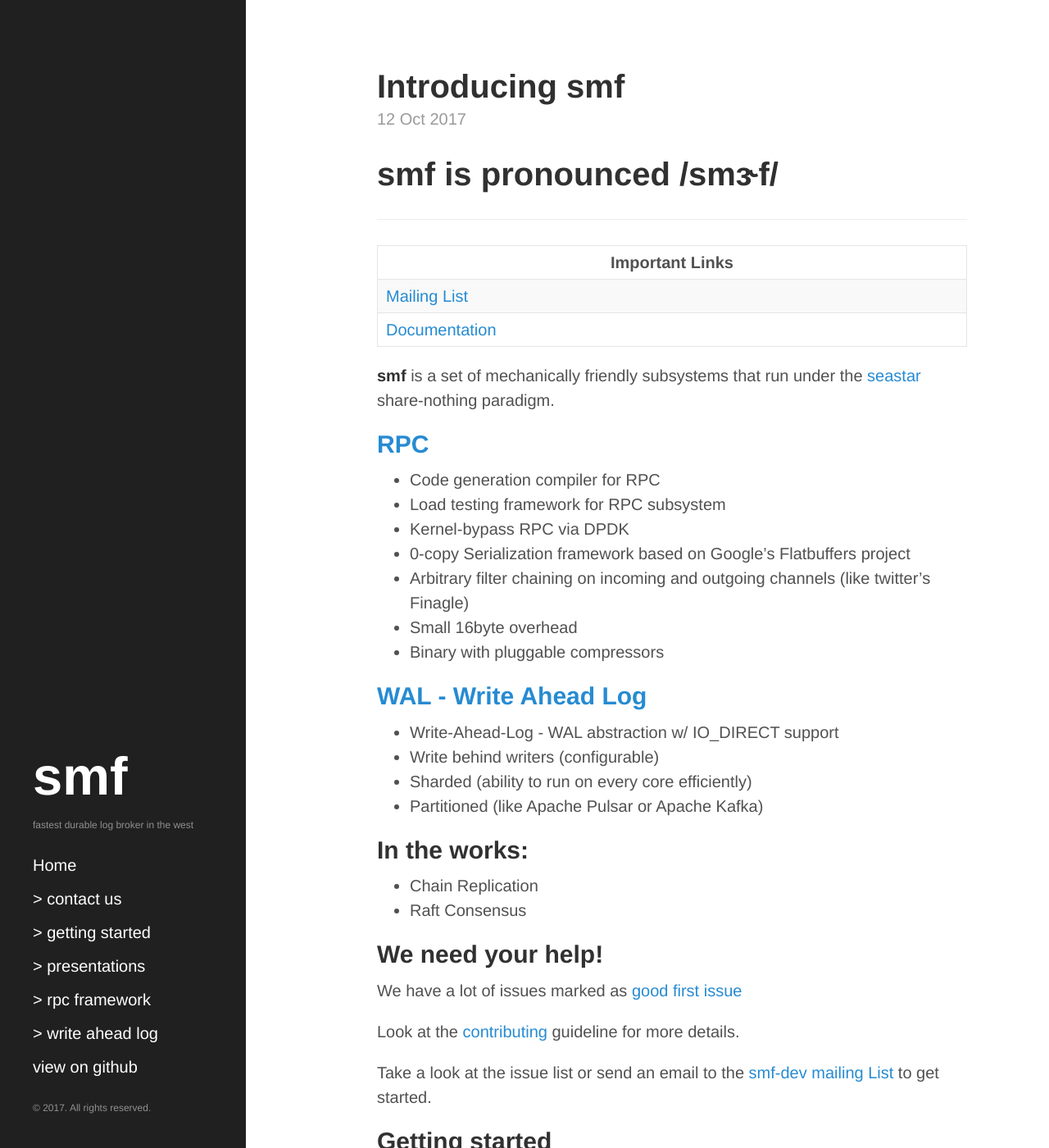
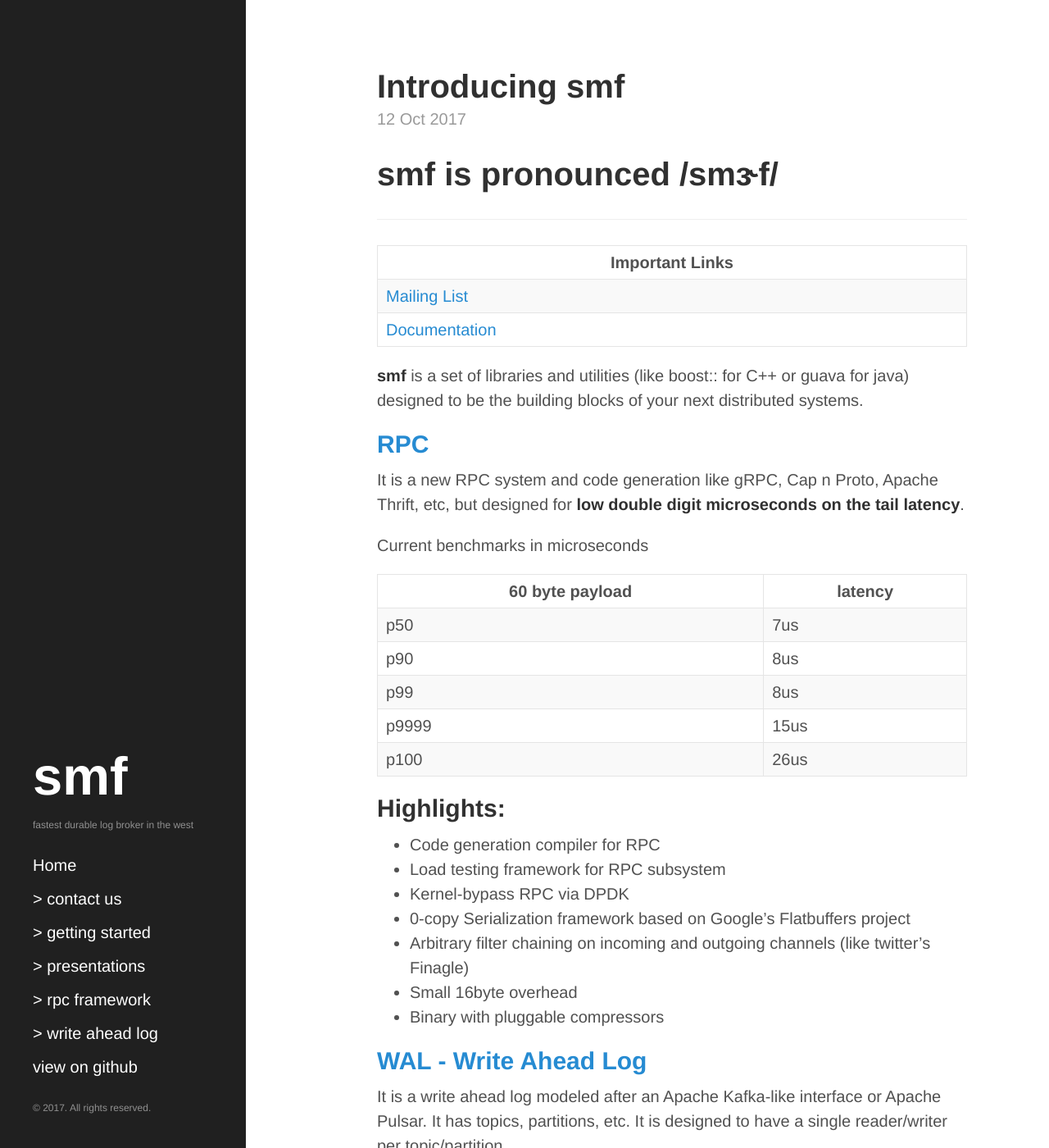
Before and after one commit to smfrpc/smf, a Jekyll site: the page built from docs/_posts/2017-10-12-introducing-smf.md, in a window 1280 px wide and 1400 px high. Shown: the whole window at 82% size. Built offline with Jekyll 4.4.1, drawn with Linux system fonts in a browser that asks for light colours; some of the changed text lies outside the part shown.

Commit message:
Adding a better introduction that is easier to grasp
people dont' care about the tech, they care about the result
so write a biz-like intro for the intorducing-post.md.

docs: fixing markdown tables.

```diff
--- a/docs/_posts/2017-10-12-introducing-smf.md
+++ b/docs/_posts/2017-10-12-introducing-smf.md
@@ -14,12 +14,30 @@ title: Introducing smf
 | [Documentation](https://senior7515.github.io/smf/)
 
 
-**smf** is a set of mechanically friendly subsystems
-that run under the [seastar](http://www.seastar-project.org/)
-share-nothing paradigm.
+**smf** is a set of libraries and utilities (like boost:: for C++ or guava for java)
+designed to be the building blocks of your next distributed systems.
 
 
 ## [RPC]({{site.baseurl}}rpc)
+
+
+It is a new RPC system and code generation like gRPC, Cap n Proto,
+Apache Thrift, etc, but designed for
+**low double digit microseconds on the tail latency**.
+
+Current benchmarks in microseconds
+
+| 60 byte payload  | latency   |
+| ---------------- | --------- |
+| p50              | 7us       |
+| p90              | 8us       |
+| p99              | 8us       |
+| p9999            | 15us      |
+| p100             | 26us      |
+
+
+Highlights:
+---
 
 * Code generation compiler for RPC
 * Load testing framework for RPC subsystem
@@ -31,7 +49,27 @@ share-nothing paradigm.
 
 ## [WAL - Write Ahead Log]({{site.baseurl}}write_ahead_log)
 
-* Write-Ahead-Log - WAL abstraction w/ IO_DIRECT support
+It is a write ahead log modeled after an Apache Kafka-like interface or
+Apache Pulsar. It has topics, partitions, etc. It is designed to have a
+single reader/writer per topic/partition.
+
+Current benchmarks in milliseconds ==> 41X faster than Apache Kafka
+
+3 Producers latency vs Apache Kafka
+
+| percentile  | Apache Kafka      | smf WAL  | speedup |
+| ----------- | ----------------- | -------- |     --- |
+| p50	     | 878ms		     | 21ms     |     41X |
+| p95	     | 1340ms		    | 36ms     |     37x |
+| p99	     | 1814ms		    | 49ms     |     37x |
+| p999	    | 1896ms		    | 54ms     |     35x |
+| p100	    | 1930ms		    | 54ms     |     35x |
+
+
+Highlights:
+---
+
+* Write-Ahead-Log - WAL abstraction w/ O_DIRECT support
 * Write behind writers (configurable)
 * Sharded (ability to run on every core efficiently)
 * Partitioned (like Apache Pulsar or Apache Kafka)
```
Also changed, not shown: README.md.
